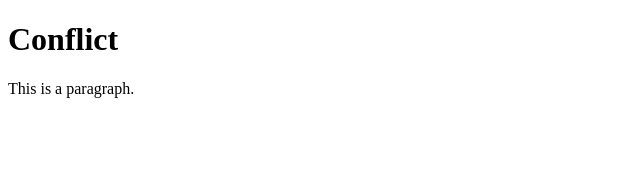
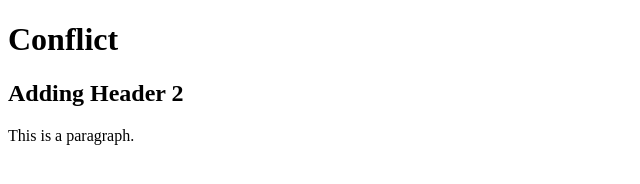
Before and after one commit to DILMADALE/gitdemo, a plain HTML site: page conflict.html in a window 1280 px wide. Shown: the whole page, without its empty margins (0-640 px from the left). Drawn offline with Linux system fonts and the light colour scheme.

Commit message:
updating conflict from desktop

```diff
--- a/conflict.html
+++ b/conflict.html
@@ -6,6 +6,7 @@
 <body>
 
 <h1>Conflict</h1>
+<h2>Adding Header 2</h2>
 <p>This is a paragraph.</p>
 
 </body>
```
